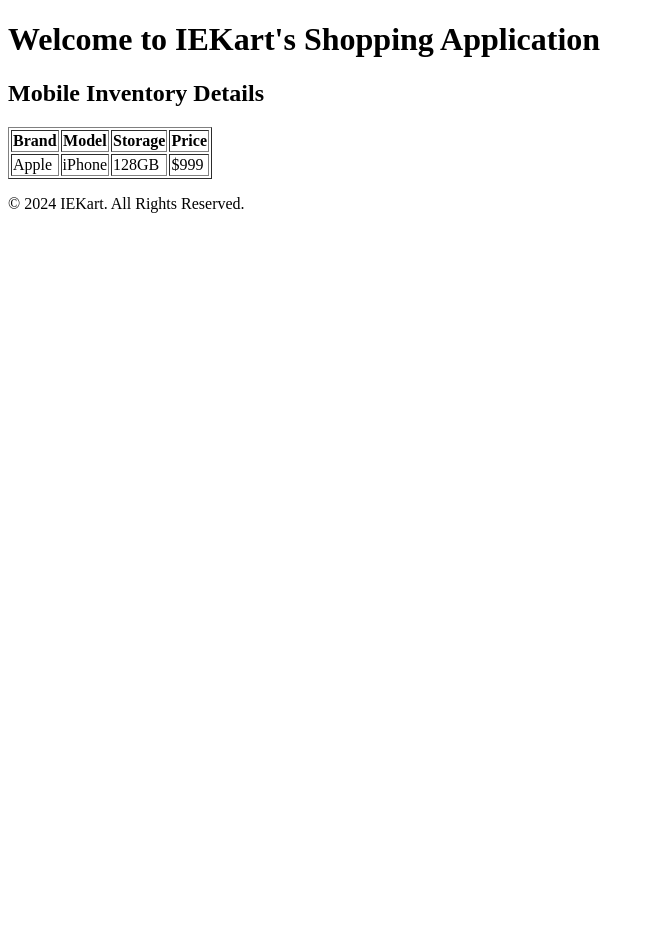
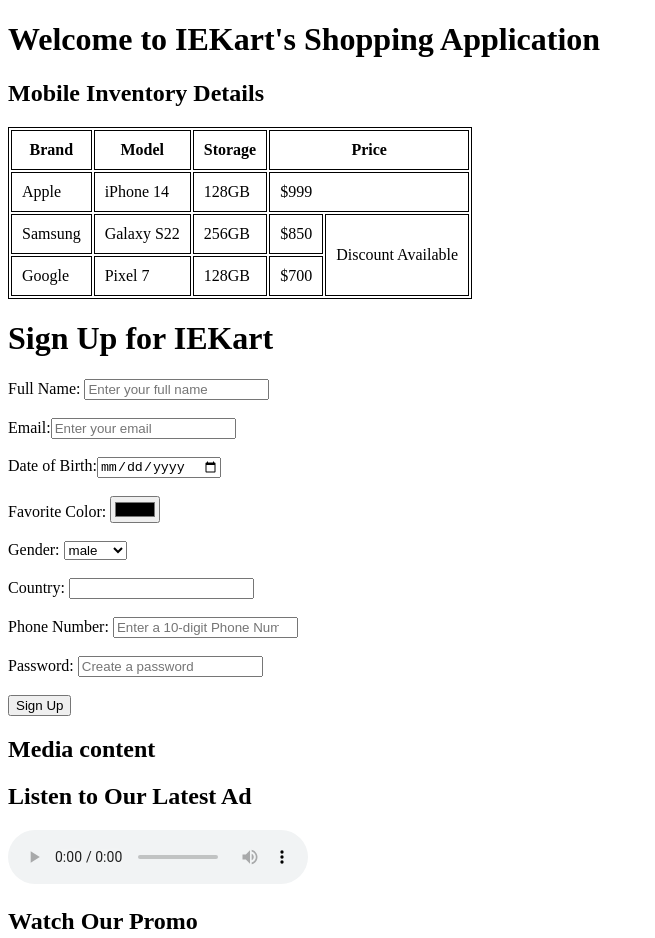
Before and after one commit to NagothuSuryaTeja/College-Files, a plain HTML site: page Assignment-2/index.html in a window 1280 px wide. Shown: the top 938 px of the page, without its empty margins (0-655 px from the left). Before the commit the page ends 800 px from the top, so only its background shows below. Drawn offline with Linux system fonts and the light colour scheme.

Commit message:
Assignment-2 added

```diff
--- a/Assignment-2/index.html
+++ b/Assignment-2/index.html
@@ -3,25 +3,86 @@
     <head>
         <meta charset="UTF-8">
         <meta name="viewport" content="width=device-width, initial-scale=1.0">
-        <title>Document</title>
+        <title>IEKart Experiment 2</title>
+        <link rel="stylesheet" href="style.css">
     </head>
     <body>
         <h1>Welcome to IEKart's Shopping Application</h1>
         <h2>Mobile Inventory Details</h2>
-        <table border="black" >
+        <table>
             <tr>
                 <th>Brand</th>
                 <th>Model</th>
                 <th>Storage</th>
-                <th>Price</th>
+                <th colspan="2" >Price</th>
             </tr>
             <tr>
                 <td>Apple</td>
-                <td>iPhone</td>
+                <td>iPhone 14</td>
                 <td>128GB</td>
-                <td>$999</td>
+                <td colspan="2" >$999</td>
+            </tr>
+            <tr>
+                <td>Samsung</td>
+                <td>Galaxy S22</td>
+                <td>256GB</td>
+                <td>$850</td>
+                <td rowspan="2" >Discount Available </td>
+            </tr>
+            <tr>
+                <td>Google</td>
+                <td>Pixel 7</td>
+                <td>128GB</td>
+                <td>$700</td>
             </tr>
         </table>
+        <!--Sign Up Page-->
+        <h1>Sign Up for IEKart</h1>
+        <form action="signUp.php" method="post"  >
+            Full Name: <input type="text" name="Full Name" placeholder="Enter your full name">
+            <br><br>
+            Email:<input type="email" name="Email" placeholder="Enter your email">
+            <br><br>
+            Date of Birth:<input type="date" name="DOB">
+            <br><br>
+            Favorite Color: <input type="color" name="color">
+            <br><br>
+            <label for="gender">Gender:</label>
+
+            <select name="" id="cars">
+              <option value="male">male</option>
+              <option value="female">female</option>
+              <option value="others">others</option>
+            </select>
+            <br><br>
+            <label for="country">Country:</label>
+            <input list="countries" name="country" id="country">
+            <datalist id="countries">
+                <option value="USA">
+                </option><option value="India">
+                </option><option value="UK">
+                </option><option value="Australia">
+            </option></datalist>
+            <br><br>
+            Phone Number: <input type="number" name="phno" id="phone no" placeholder="Enter a 10-digit Phone Number" >
+            <br><br>
+            Password: <input type="password" name="pass" id="pass" placeholder="Create a password" >
+            <br><br>
+            <button>Sign Up</button>
+        </form>
+        <section>
+            <h1>Media content</h1>
+            <h2>Listen to Our Latest Ad </h2>
+            <audio controls>
+                <source src="audiofile.mp3" >
+            </audio>
+            <h2>Watch Our Promo</h2>
+            <video controls >
+                <source src="videofile.mp4" >
+            </video>
+            <h2>Follow Us on Social Media</h2>
+            <iframe src="https://www.youtube.com/embed/dQw4w9WgXcQ" width="600" height="400" allowfullscreen ></iframe>
+        </section>
     </body>
     <footer>
         <p>&#169 2024 IEKart.
--- /dev/null
+++ b/Assignment-2/style.css
@@ -0,0 +1,6 @@
+table, th, td {
+  border: 1px solid black;
+  }
+th,td{
+  padding: 10px;
+}
```
